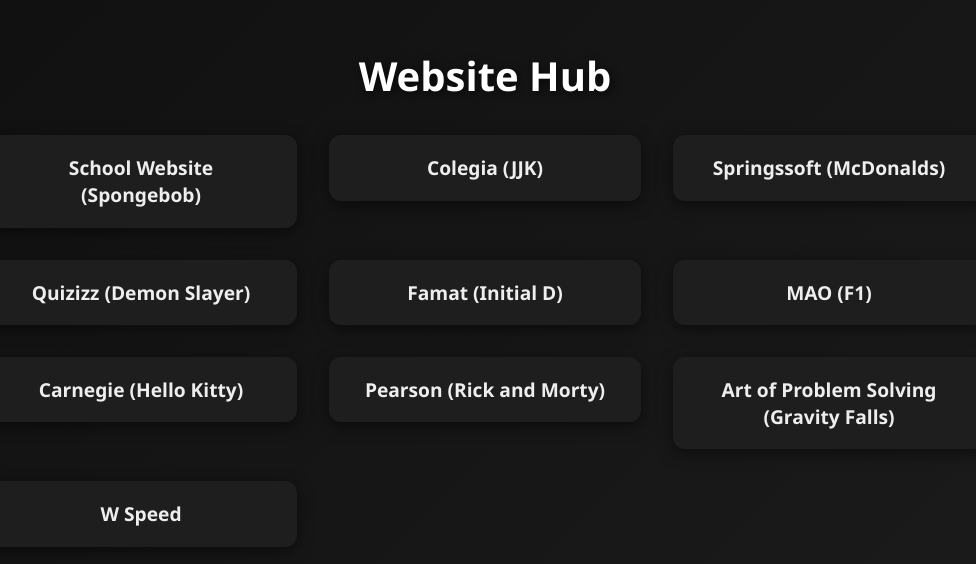
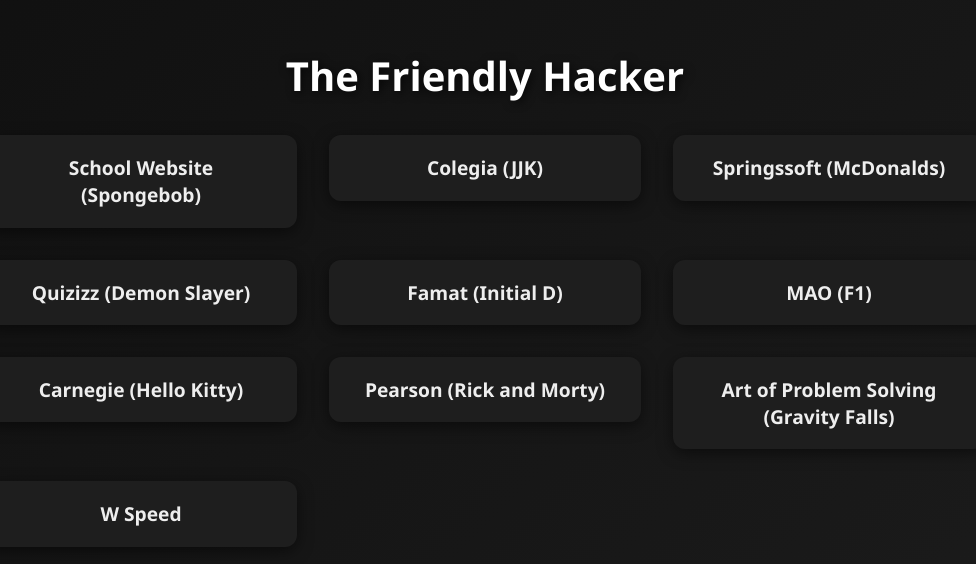
Before and after one commit to vanta9001/thefriendlyhacker, a plain HTML site: page index.html in a window 1280 px wide. Shown: the part 148-712 px from the top of the page, without its empty margins (155-1131 px from the left). Drawn offline with Linux system fonts and the light colour scheme.

Commit message:
edit title

```diff
--- a/index.html
+++ b/index.html
@@ -3,7 +3,7 @@
 <head>
   <meta charset="UTF-8">
   <meta name="viewport" content="width=device-width, initial-scale=1.0">
-  <title>Website Hub</title>
+  <title>The Friendly Hacker</title>
   <style>
     body {
       margin: 0;
@@ -70,7 +70,7 @@
   </style>
 </head>
 <body>
-  <h1>Website Hub</h1>
+  <h1>The Friendly Hacker</h1>
   <div class="button-container">
     <a href="https://doralacademy.vercel.app" target="_blank"><div class="btn">School Website (Spongebob)</div></a>
     <a href="https://colegianew.vercel.app" target="_blank"><div class="btn">Colegia (JJK)</div></a>
```
